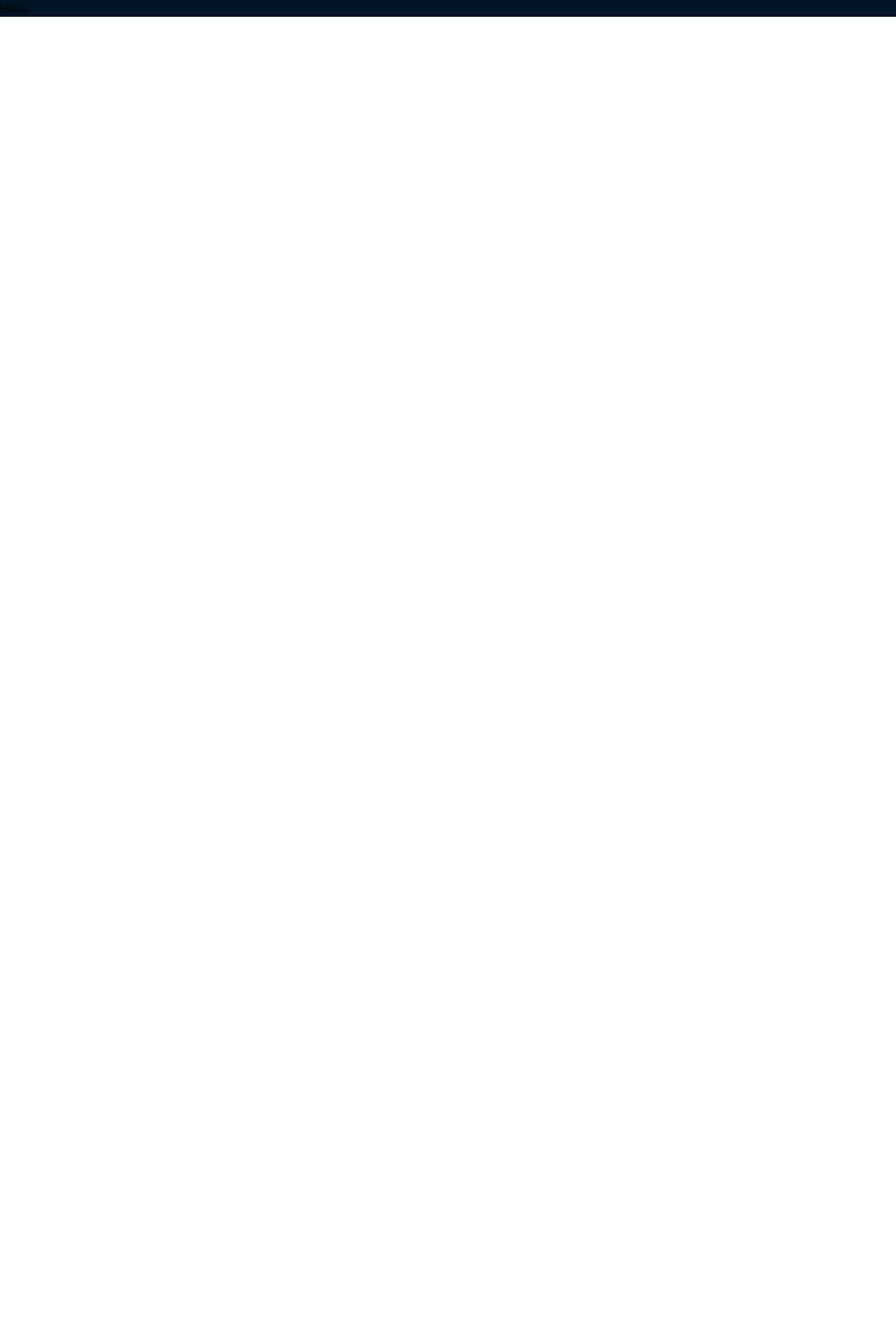
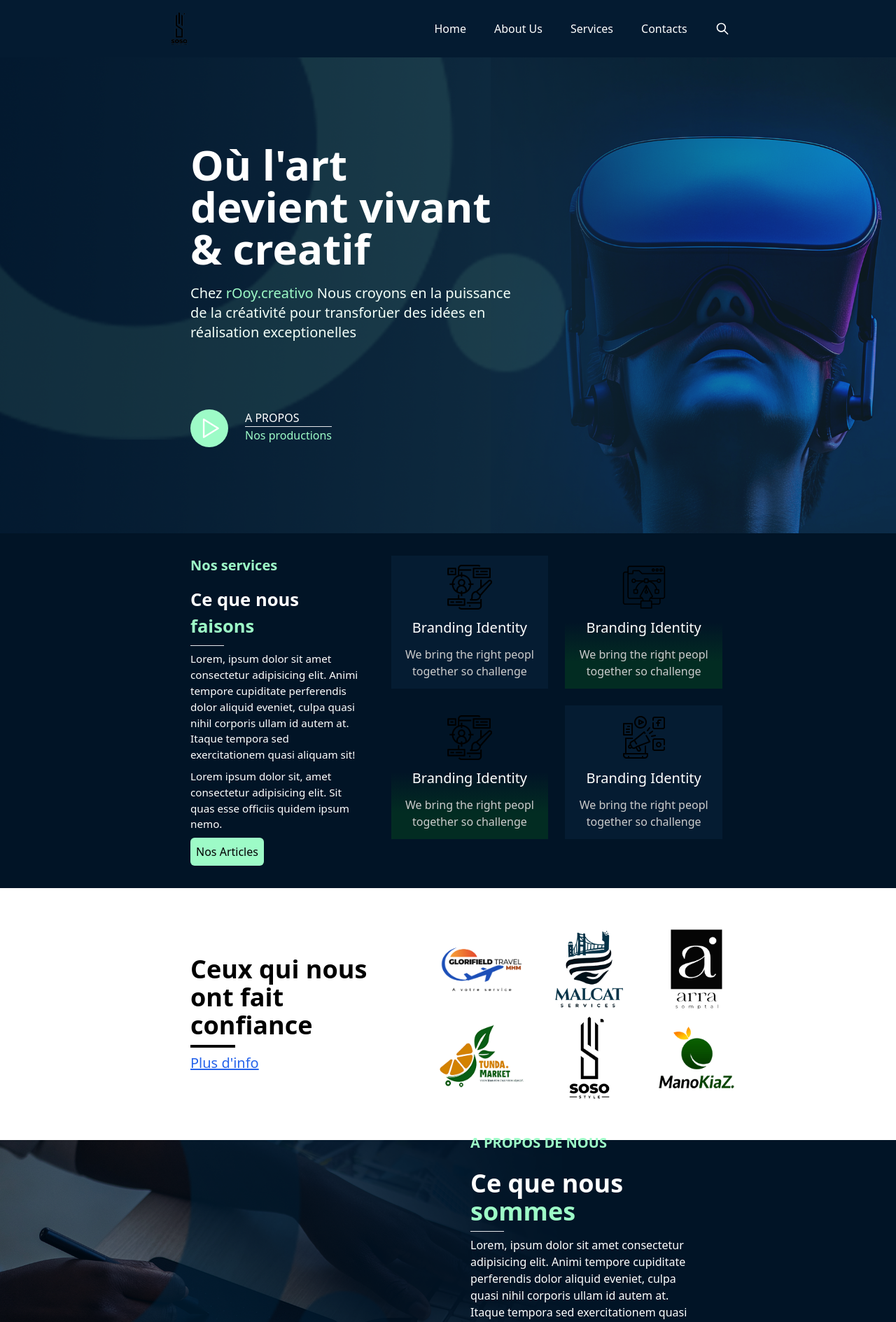
Before and after one commit to romeokany187/vite-deploy, a React (Vite) app: page / in a window 1280 px wide. Shown: the top 1889 px of the page at 70% size. Before the commit the page ends 800 px from the top, so only its background shows below. Built offline with nearby package versions, Linux system fonts and the light colour scheme.

Commit message:
other final deployment

```diff
--- a/src/pages/home.jsx
+++ b/src/pages/home.jsx
@@ -1,9 +1,20 @@
 import React from 'react'
+import Banner from '../components/Banner'
+import NavBar from '../components/NavBar'
+import Faisons from '../components/Faisons'
+import Nous from '../components/Nous'
+import Partenaires from '../components/Partenaires'
+import Footer from '../components/Footer'
 
 const home = () => {
   return (
     <div className='bg-primary overflow-x-hidden'>
-        Hello
+        <NavBar/>
+        <Banner/>
+        <Nous/>
+        <Partenaires/>
+        <Faisons/>
+        <Footer/>
     </div>
   )
 }
```
